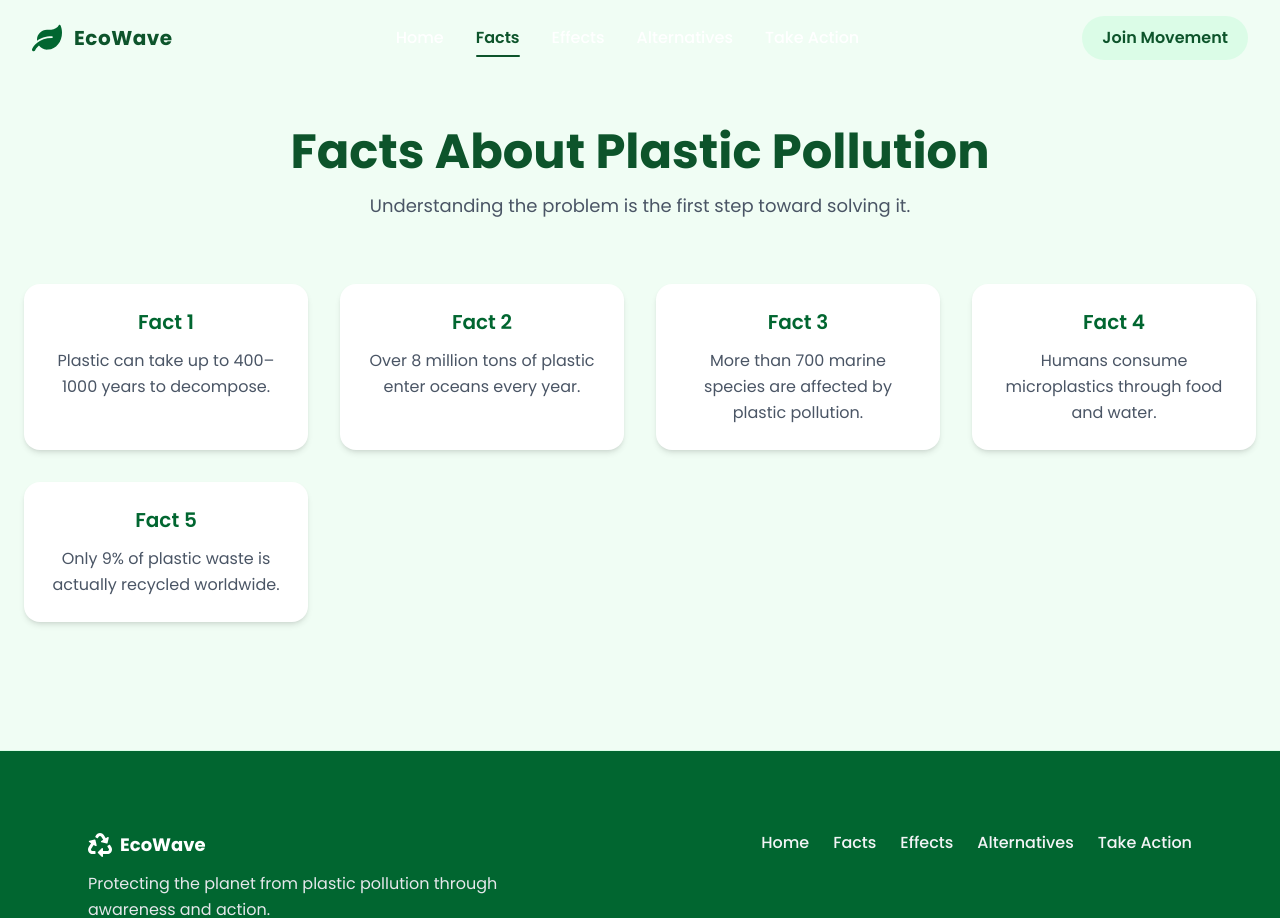
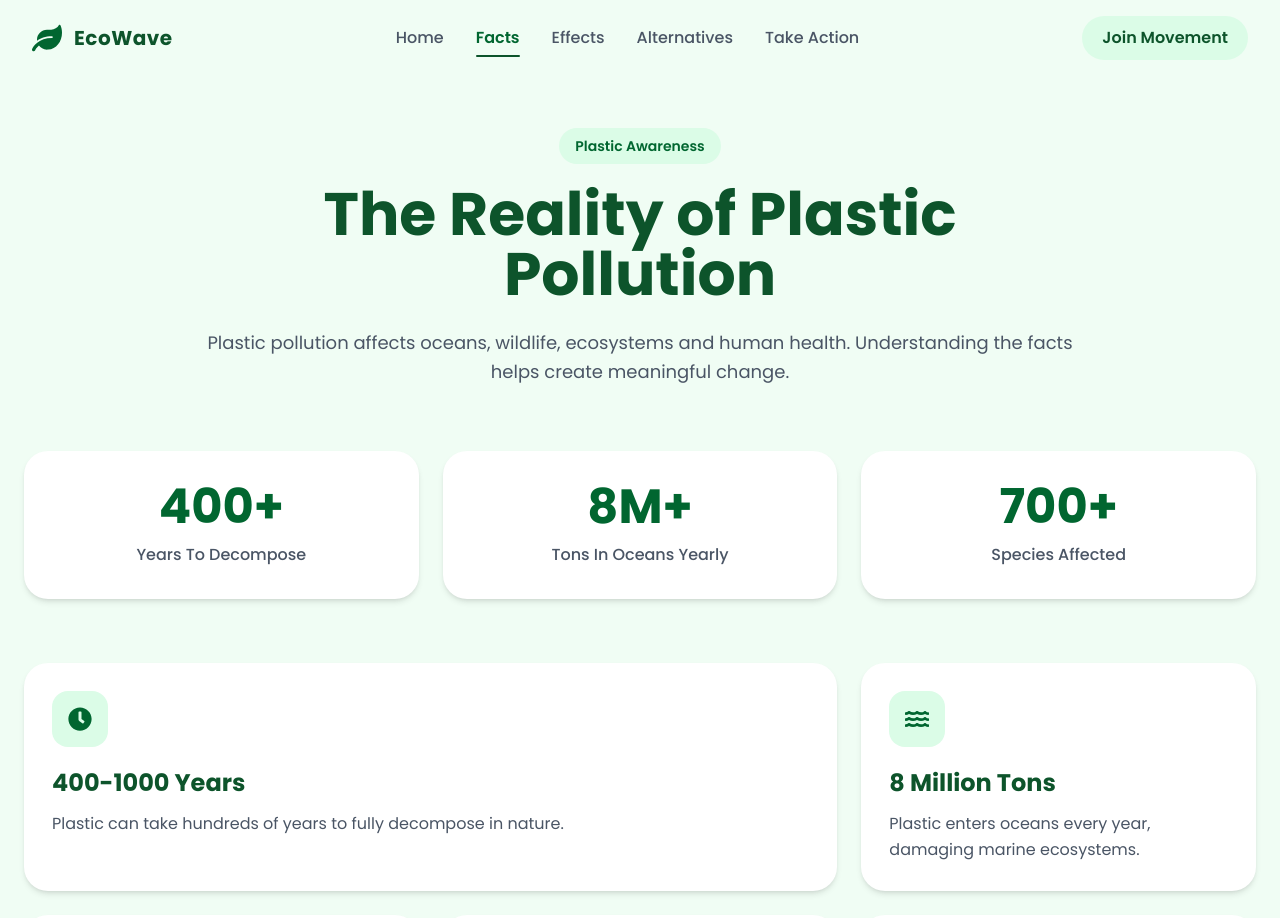
Before and after one commit to Ayman-Kz25/PlasticFree-Future, a React (Vite) app: page /facts in a window 1280 px wide. Shown: the top 918 px of the page. Built offline with nearby package versions, Linux system fonts and the light colour scheme.

Commit message:
improved facts page

```diff
--- a/src/index.css
+++ b/src/index.css
@@ -8,9 +8,19 @@
   font-family: "Poppins", sans-serif;
 }
 
+/* Home Page Navbar */
+.navbar-home .nav-link {
+  @apply text-white;
+}
+
+.navbar-home .nav-link:hover {
+  @apply text-green-200;
+}
+
+
 /* Navbar - Component */
 .navbar {
-  @apply fixed top-0 left-0 z-50 w-full bg-transparent;
+  @apply fixed top-0 left-0 z-50 w-full;
 }
 
 .navbar-scrolled {
@@ -38,7 +48,7 @@
 }
 
 .nav-link {
-  @apply font-medium text-white transition-all duration-300;
+  @apply font-medium text-gray-600 transition-all duration-300;
 }
 
 .nav-link:hover {
@@ -46,7 +56,7 @@
 }
 
 .nav-active {
-  @apply relative font-semibold text-green-900;
+  @apply relative font-semibold text-green-800;
 }
 
 .nav-active::after {
@@ -63,23 +73,44 @@
 }
 
 .mobile-menu-btn {
-  @apply lg:hidden text-2xl text-green-900;
+  @apply lg:hidden text-2xl text-green-800;
 }
 
 .mobile-menu {
-  @apply lg:hidden flex flex-col items-center gap-4 px-6 pb-6 bg-white;
+  @apply lg:hidden absolute top-full left-0 w-full flex flex-col items-center gap-4 px-6 py-6 bg-white/95 backdrop-blur-lg shadow-lg border-t border-green-100;
+  animation: dropdown 0.3s ease;
 }
 
 .mobile-link {
-  @apply py-2 text-gray-600 font-medium;
+  @apply py-2 text-gray-700 font-medium transition-colors duration-300;
+}
+
+.mobile-link:hover {
+  @apply text-green-800;
 }
 
 .mobile-link.active {
-  @apply text-green-900;
+  @apply text-green-900 font-semibold;
 }
 
 .mobile-cta {
-  @apply mt-2 text-center p-3 rounded-full font-semibold text-[var(--button-text)] bg-[var(--primary)];
+  @apply mt-2 px-6 py-3 rounded-full font-semibold text-white bg-green-800 transition-all duration-300;
+}
+
+.mobile-cta:hover {
+  @apply bg-green-900;
+}
+
+@keyframes dropdown {
+  from {
+    opacity: 0;
+    transform: translateY(-12px);
+  }
+
+  to {
+    opacity: 1;
+    transform: translateY(0);
+  }
 }
 
 /* Footer - Component */
@@ -88,7 +119,7 @@
 }
 
 .footer-container {
-  @apply max-w-6xl mx-auto px-6 py-10 flex flex-col md:flex-row justify-between gap-8;
+  @apply max-w-6xl mx-auto px-6 py-10 flex flex-col md:flex-row justify-center lg:justify-between items-center gap-8;
 }
 
 .footer-brand {
@@ -112,11 +143,11 @@
 }
 
 .footer-links {
-  @apply flex flex-col md:flex-row gap-3 md:gap-6 text-gray-100 font-medium;
+  @apply flex flex-wrap items-center gap-3 md:gap-6 text-gray-100 font-medium;
 }
 
 .footer-links a {
-  @apply hover:text-green-200 transition;
+  @apply hover:text-green-200 transition text-left;
 }
 
 .footer-bottom {
@@ -138,15 +169,15 @@
 }
 
 .home-container {
-  @apply relative flex flex-col items-start z-10 text-center lg:text-left ml-20;
+  @apply relative flex flex-col items-center lg:items-start z-10 text-center lg:text-left mx-3 lg:mx-0 lg:ml-20;
 }
 
 .home-title {
-  @apply text-4xl md:text-5xl font-bold mb-4 text-gray-50 text-shadow-green-950;
+  @apply text-4xl md:text-5xl font-bold mb-4 text-gray-50 text-shadow-2xs text-shadow-green-800;
 }
 
 .home-subtitle {
-  @apply text-lg md:text-xl leading-relaxed mb-8 max-w-2xl text-white;
+  @apply text-lg md:text-xl leading-relaxed mb-8 max-w-2xl text-white text-shadow-2xs text-shadow-green-700;
   opacity: 0.85;
 }
 
@@ -154,7 +185,6 @@
   @apply flex flex-col md:flex-row items-center justify-center gap-4;
 }
 
-/* Primary button */
 .home-btn.primary {
   @apply bg-green-800 text-white px-6 py-3 rounded-full font-medium transition-all duration-300;
 }
@@ -163,7 +193,6 @@
   @apply bg-green-700 scale-105;
 }
 
-/* Secondary button */
 .home-btn.secondary {
   @apply px-6 py-3 rounded-full border border-white text-white font-medium duration-300 transition-all;
 }
@@ -173,44 +202,83 @@
 }
 
 /* Facts - Page */
-/* Facts - Page */
+
 .facts {
-  @apply py-32 px-6 bg-green-50;
+  @apply bg-green-50 py-24 md:py-32 px-4 sm:px-6;
 }
 
 .facts-container {
-  @apply max-w-7xl mx-auto text-center;
+  @apply max-w-7xl mx-auto;
+}
+
+.facts-header {
+  @apply text-center max-w-4xl mx-auto mb-16;
+}
+
+.facts-badge {
+  @apply inline-block bg-green-100 text-green-800
+  px-4 py-2 rounded-full text-sm font-semibold mb-5;
 }
 
 .facts-title {
-  @apply text-4xl md:text-5xl font-bold text-green-900 mb-4;
+  @apply text-3xl sm:text-4xl md:text-5xl lg:text-6xl
+  font-bold text-green-900 mb-6;
 }
 
 .facts-subtitle {
-  @apply text-lg text-gray-600 max-w-3xl mx-auto mb-16;
+  @apply text-base md:text-lg text-gray-600 leading-relaxed;
 }
 
+
+.facts-stats {
+  @apply grid grid-cols-1 md:grid-cols-3 gap-6 mb-16;
+}
+
+.stat-card {
+  @apply bg-white rounded-3xl p-8 shadow-md text-center;
+}
+
+.stat-card h2 {
+  @apply text-4xl md:text-5xl font-bold text-green-800 mb-3;
+}
+
+.stat-card p {
+  @apply text-gray-600 font-medium;
+}
+
+
 .facts-grid {
-  @apply grid gap-8 md:grid-cols-2 lg:grid-cols-4;
+  @apply grid grid-cols-1 sm:grid-cols-2 lg:grid-cols-3 gap-6;
 }
 
 .fact-card {
-  @apply bg-white p-6 rounded-2xl shadow-md transition-all duration-300;
+  @apply bg-white p-7 rounded-3xl shadow-md
+  transition-all duration-300;
 }
 
 .fact-card:hover {
   @apply -translate-y-2 shadow-xl;
 }
 
+.fact-card-large {
+  @apply lg:col-span-2;
+}
+
+.fact-icon {
+  @apply w-14 h-14 rounded-2xl
+  bg-green-100 text-green-800
+  flex items-center justify-center
+  text-2xl mb-5;
+}
+
 .fact-card h3 {
-  @apply text-xl font-semibold text-green-800 mb-3;
+  @apply text-2xl font-bold text-green-900 mb-3;
 }
 
 .fact-card p {
   @apply text-gray-600 leading-relaxed;
 }
 
-/* Effects - Page */
 /* Effects - Page */
 .effects {
   @apply py-32 px-6 bg-white;
@@ -287,108 +355,103 @@
 
 /* TakeAction - Page */
 .take-action {
-  padding: 80px 20px;
-  background: #f8fafc;
+  @apply py-32 px-6 bg-white;
 }
 
 .take-action-container {
-  max-width: 1100px;
-  margin: auto;
-  text-align: center;
+  @apply max-w-7xl mx-auto text-center flex flex-col items-center justify-center;
 }
 
 .take-action-title {
-  font-size: 2.5rem;
-  font-weight: bold;
-  color: #0f172a;
-  margin-bottom: 10px;
+  @apply text-4xl md:text-5xl font-bold text-green-900 mb-4;
 }
 
 .take-action-subtitle {
-  color: #64748b;
-  font-size: 1.1rem;
-  margin-bottom: 40px;
+  @apply text-lg text-gray-600 max-w-3xl mx-auto mb-16;
 }
 
 .action-grid {
-  display: grid;
-  grid-template-columns: repeat(auto-fit, minmax(240px, 1fr));
-  gap: 20px;
+  @apply grid gap-10 lg:px-12 md:grid-cols-2 lg:grid-cols-3 mx-auto;
 }
 
 .action-card {
-  background: white;
-  padding: 22px;
-  border-radius: 12px;
-  box-shadow: 0 4px 12px rgba(0, 0, 0, 0.08);
-  transition: 0.3s ease;
-  text-align: left;
+  @apply bg-green-50 p-6 rounded-2xl shadow-md transition-all duration-300 text-left;
 }
 
 .action-card:hover {
-  transform: translateY(-5px);
+  @apply -translate-y-2 shadow-xl;
 }
 
 .action-card h3 {
-  color: #2e7d32;
-  margin-bottom: 10px;
+  @apply text-xl font-semibold text-green-800 mb-3;
 }
 
 .action-card p {
-  color: #475569;
-  line-height: 1.6;
+  @apply text-gray-700 leading-relaxed;
 }
 
 .commitment-box {
-  margin-top: 60px;
-  background: #e8f5e9;
-  padding: 40px 20px;
-  border-radius: 12px;
-  border: 1px solid #c8e6c9;
+  @apply mt-20 bg-green-50 border border-green-100 rounded-3xl p-10;
 }
 
 .commitment-box h2 {
-  color: #1b5e20;
-  margin-bottom: 10px;
+  @apply text-3xl font-bold text-green-900 mb-4;
 }
 
 .commitment-box p {
-  color: #2e7d32;
-  max-width: 700px;
-  margin: auto;
-  line-height: 1.6;
+  @apply text-green-800 max-w-3xl mx-auto leading-relaxed;
 }
 
 .share-text {
-  margin-top: 20px;
-  font-weight: 500;
-  color: #4caf50;
+  @apply mt-6 text-lg font-semibold text-green-700;
 }
 
 /* Join - Page */
+/* Join - Page */
 .join {
-  @apply min-h-screen flex items-center justify-center px-6 py-32 bg-green-50;
+  @apply min-h-screen flex items-center justify-center
+  px-4 sm:px-6 md:px-10
+  pt-28 pb-16 md:pt-36 md:pb-24
+  bg-green-50;
 }
 
 .join-container {
-  @apply w-full max-w-4xl bg-white p-10 rounded-3xl shadow-xl text-center;
+  @apply w-full
+  max-w-md sm:max-w-xl lg:max-w-3xl
+  bg-white
+  p-6 sm:p-8 md:p-10 lg:p-12
+  rounded-2xl md:rounded-3xl
+  shadow-xl
+  text-center;
 }
 
 .join-container h1 {
-  @apply text-4xl md:text-5xl font-bold text-green-900 mb-4;
+  @apply text-3xl sm:text-4xl md:text-5xl
+  font-bold text-green-900
+  mb-3 md:mb-4;
 }
 
 .join-container p {
-  @apply text-gray-600 mb-10;
+  @apply text-sm sm:text-base md:text-lg
+  text-gray-600
+  mb-6 md:mb-10
+  max-w-2xl mx-auto;
 }
 
 .join-form {
-  @apply flex flex-col gap-5;
+  @apply flex flex-col gap-4 md:gap-5;
 }
 
 .join-form input,
 .join-form textarea {
-  @apply w-full px-5 py-4 border border-green-200 rounded-xl outline-none transition-all duration-300;
+  @apply w-full
+  px-4 md:px-5
+  py-3 md:py-4
+  text-sm md:text-base
+  border border-green-200
+  rounded-xl
+  outline-none
+  transition-all duration-300;
 }
 
 .join-form input:focus,
@@ -397,13 +460,19 @@
 }
 
 .join-form textarea {
-  @apply min-h-40 resize-none;
+  @apply min-h-32 md:min-h-40 resize-none;
 }
 
 .join-form button {
-  @apply bg-green-800 text-white py-4 rounded-xl font-semibold transition-all duration-300;
+  @apply w-full
+  py-3 md:py-4
+  bg-green-800
+  text-white
+  font-semibold
+  rounded-xl
+  transition-all duration-300;
 }
 
 .join-form button:hover {
-  @apply bg-green-900 scale-[1.02];
+  @apply bg-green-900;
 }
--- a/src/pages/Facts.jsx
+++ b/src/pages/Facts.jsx
@@ -1,58 +1,96 @@
+import {
+  FaClock,
+  FaWater,
+  FaFish,
+  FaRecycle,
+  FaGlobeAsia,
+} from "react-icons/fa";
+
+const facts = [
+  {
+    icon: <FaClock />,
+    title: "400-1000 Years",
+    text: "Plastic can take hundreds of years to fully decompose in nature.",
+  },
+  {
+    icon: <FaWater />,
+    title: "8 Million Tons",
+    text: "Plastic enters oceans every year, damaging marine ecosystems.",
+  },
+  {
+    icon: <FaFish />,
+    title: "700+ Species",
+    text: "Marine animals are harmed by ingestion and entanglement.",
+  },
+  {
+    icon: <FaGlobeAsia />,
+    title: "Microplastics",
+    text: "Humans consume microplastics through water, food and air.",
+  },
+  {
+    icon: <FaRecycle />,
+    title: "Only 9%",
+    text: "A very small percentage of plastic waste gets recycled.",
+  },
+];
+
 const Facts = () => {
   return (
     <section className="facts">
-
       <div className="facts-container">
 
+        <div className="facts-header">
+          <span className="facts-badge">
+            Plastic Awareness
+          </span>
+
           <h1 className="facts-title">
-          Facts About Plastic Pollution
+            The Reality of Plastic Pollution
           </h1>
 
           <p className="facts-subtitle">
-          Understanding the problem is the first step toward solving it.
-        </p>
-
-        <div className="facts-grid">
-
-          <div className="fact-card">
-            <h3>Fact 1</h3>
-            <p>
-              Plastic can take up to 400–1000 years to decompose.
+            Plastic pollution affects oceans, wildlife, ecosystems and human
+            health. Understanding the facts helps create meaningful change.
           </p>
         </div>
 
-          <div className="fact-card">
-            <h3>Fact 2</h3>
-            <p>
-              Over 8 million tons of plastic enter oceans every year.
-            </p>
+        <div className="facts-stats">
+          <div className="stat-card">
+            <h2>400+</h2>
+            <p>Years To Decompose</p>
           </div>
 
-          <div className="fact-card">
-            <h3>Fact 3</h3>
-            <p>
-              More than 700 marine species are affected by plastic pollution.
-            </p>
+          <div className="stat-card">
+            <h2>8M+</h2>
+            <p>Tons In Oceans Yearly</p>
           </div>
 
-          <div className="fact-card">
-            <h3>Fact 4</h3>
-            <p>
-              Humans consume microplastics through food and water.
-            </p>
+          <div className="stat-card">
+            <h2>700+</h2>
+            <p>Species Affected</p>
+          </div>
         </div>
 
-          <div className="fact-card">
-            <h3>Fact 5</h3>
-            <p>
-              Only 9% of plastic waste is actually recycled worldwide.
-            </p>
+        <div className="facts-grid">
+          {facts.map((fact, index) => (
+            <div
+              key={index}
+              className={`fact-card ${
+                index === 0 ? "fact-card-large" : ""
+              }`}
+            >
+              <div className="fact-icon">
+                {fact.icon}
+              </div>
+
+              <h3>{fact.title}</h3>
+
+              <p>{fact.text}</p>
+            </div>
+          ))}
         </div>
 
       </div>
-
-      </div>
-
     </section>
   );
 };
```
Lines whose indentation alone changed are shown as unchanged.
